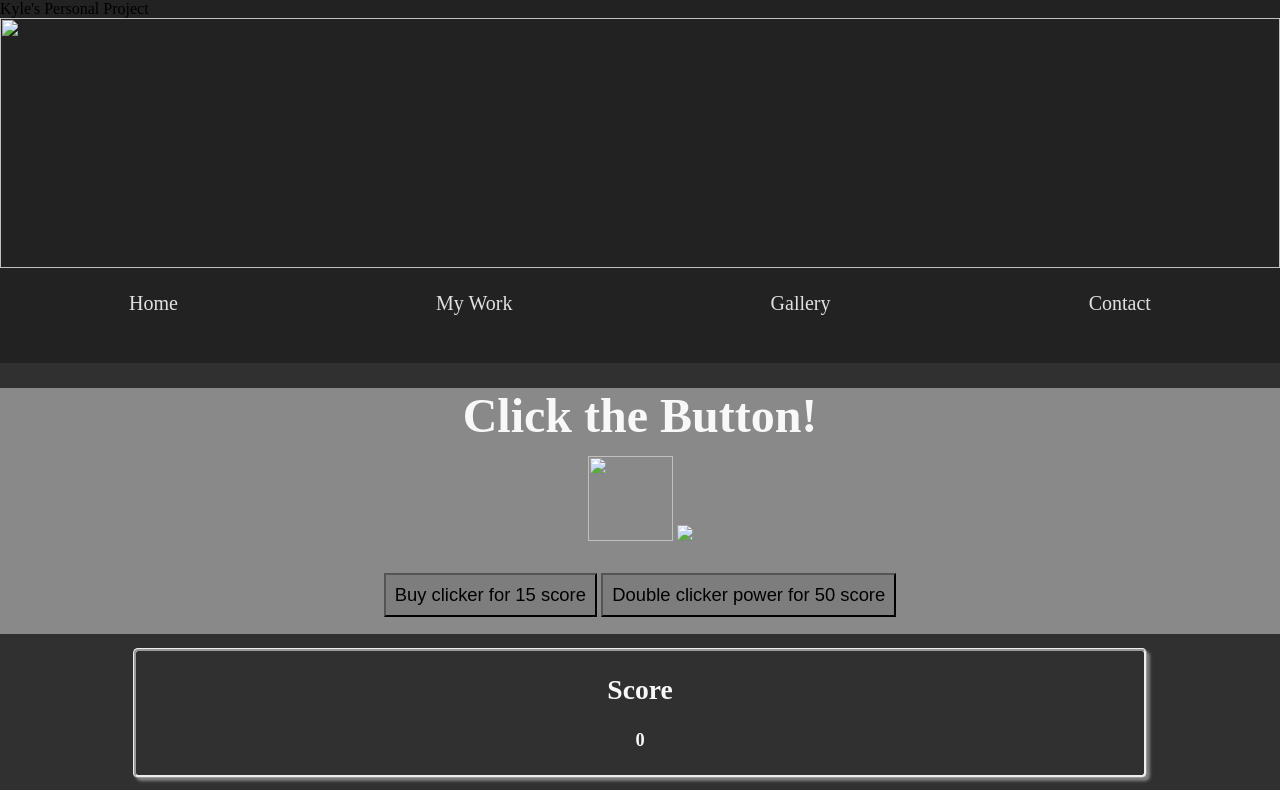
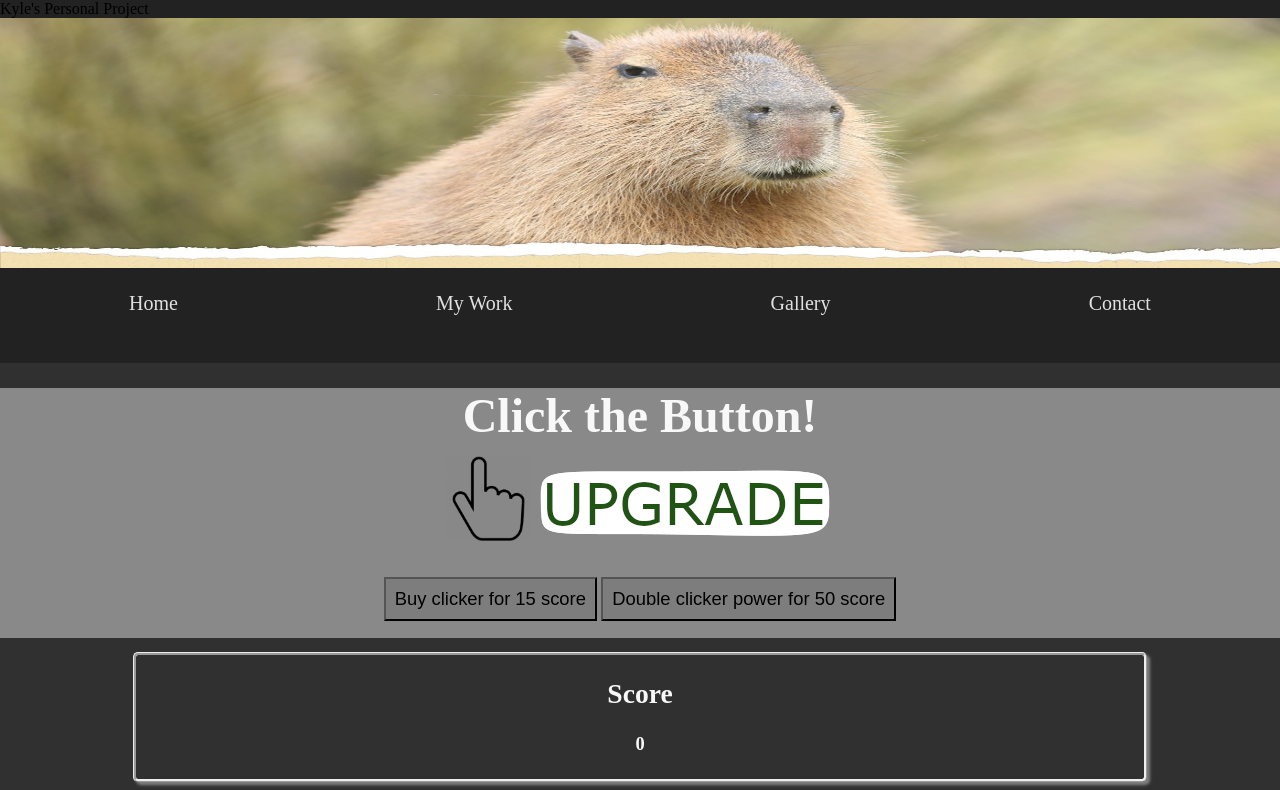
Before and after one commit to SurfySurk/kyledesign.dev, a plain HTML site: page game.html in a window 1280 px wide. Shown: the top 790 px of the page. Drawn offline with Linux system fonts and the light colour scheme.

Commit message:
imagefix

```diff
--- a/game.html
+++ b/game.html
@@ -11,7 +11,7 @@
             <div id="title">
                 <span>Kyle's Personal Project</span>
             </div>
-            <img src="images/capybanner.jpg" alt="">
+            <img src="capybanner.jpg" alt="">
             <nav id="nav-bar">
                 <p><a href="index.html">Home</a></p>
                 <div id="drop-down">
@@ -30,8 +30,8 @@
         <div class="head">
             <h1>Click the Button!</h1>
             <div id="Buttons">
-                <img src="images/HAND.png" width="85" height="85" style="margin-bottom:17px ;" onclick="scorePlus1()">
-                <img src="images/UPGRADE.png" width="300" onclick="upgrade()">
+                <img src="HAND.png" width="85" height="85" style="margin-bottom:17px ;" onclick="scorePlus1()">
+                <img src="UPGRADE.png" width="300" onclick="upgrade()">
                 <br>
                 <button id="clickTxt" onclick="addClicker()"> Buy clicker for 15 score</button>
                 <button id="clickDblTxt" onclick="dblClick()">Double clicker power for 50 score</button>
```
